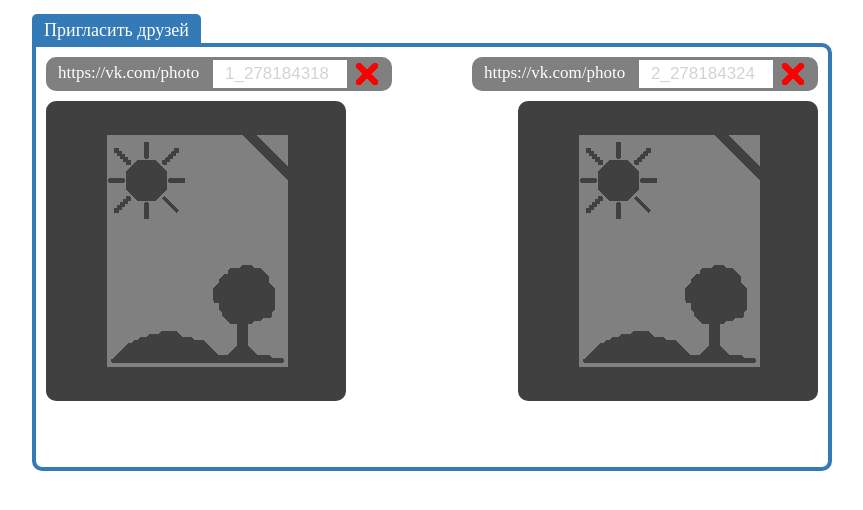
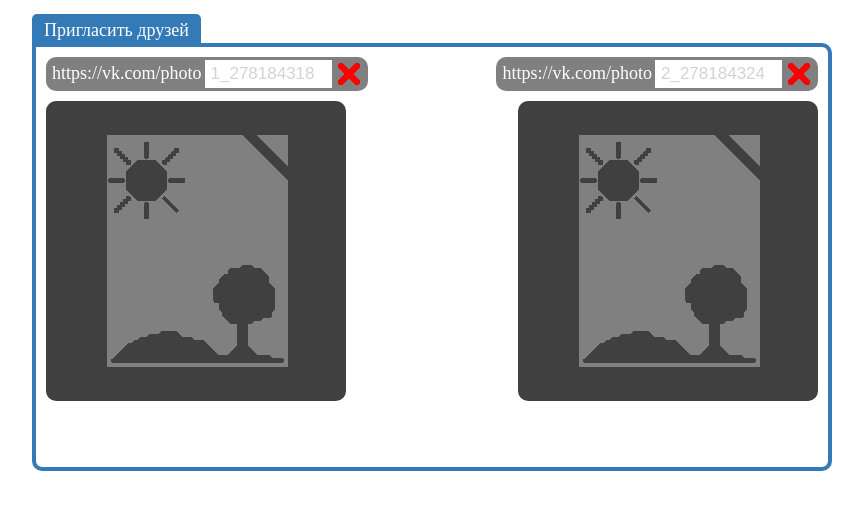
Before and after one commit to Smurfik997/smurfik997.github.io, a PHP site: page / in a window 1280 px wide. Shown: the top 510 px of the page, without its empty margins (208-1071 px from the left). Run offline with PHP 8.4, Linux system fonts and the light colour scheme; some libraries are stand-ins or nearby versions.

Commit message:
modified:   css/style.css 	modified:   index.html 	modified:   js/api.js

```diff
--- a/css/style.css
+++ b/css/style.css
@@ -2,8 +2,6 @@
 .head
 {
     margin-top: 20px;
-    min-width: 800px;
-    max-height: 480px;
     width: 800px;
     height: 480px;
     padding-right: 15px;
@@ -49,10 +47,9 @@ a
     border-bottom-left-radius: 10px;
     color: white;
     background-color: gray;
-    font-size: 17px;
-    padding: 6px 12px;
+    font-size: 18px;
+    padding: 6px 0px 6px 6px;
     height: 22px;
-    width: 140px;
     float: left;
 }
 .link_end
@@ -63,10 +60,9 @@ a
     color: white;
     background-color: gray;
     font-size: 17px;
-    padding: 6px;
+    padding: 6px 8px 6px 3px;
     height: 22px;
-    width: 30px;
-    float: right;
+    float: left;
 }
 input
 {
@@ -74,9 +70,10 @@ input
     border: 3px solid gray;
     background-color: white;
     text-align: left;
+    float: left;
     color: gray;
     font-size: 17px;
-    padding: 6px 12px;
+    padding: 6px;
     height: 34px;
-    width: 140px;
+    width: 133px;
 }
--- a/index.html
+++ b/index.html
@@ -6,58 +6,25 @@
         <script src="https://vk.com/js/api/xd_connection.js?2" type="text/javascript"></script>
         <script scr="js/jquery-2.1.1.js"></script>
         <link rel="stylesheet" type="text/css" href="css/style.css">
-        <script src="js/api.js" type="text/javascript">
-          /*function check1()
-          {
-            $url1 = document.getElementById("photo1_url").value;
-            VK.api('photos.getById', {photos: $url1, v: '5.34'}, function(data) {
-            if (data.response && data.response.length > 0) {
-            $id1 = data.response[0].id;
-            $owner_id1 = data.response[0].owner_id;
-            $photo1 = data.response[0].photo_604;
-            document.getElementById("photo1_view").src = $photo1;
-            document.getElementById("checked1").src = 'images/okey.png';
-            } else {
-            document.getElementById("photo1_view").src = 'images/nofoto.png';
-            document.getElementById("checked1").src = 'images/fail.png';
-            }
-            });
-          }
-          function check2()
-          {
-            $url2 = document.getElementById("photo2_url").value;
-            VK.api('photos.getById', {photos: $url2, v: '5.34'}, function(data) {
-            if (data.response && data.response.length > 0) {
-            $id2 = data.response[0].id;
-            $owner_id2 = data.response[0].owner_id;
-            $photo2 = data.response[0].photo_604;
-            document.getElementById("photo2_view").src = $photo2;
-            document.getElementById("checked2").src = 'images/okey.png';
-            } else {
-            document.getElementById("photo2_view").src = 'images/nofoto.png';
-            document.getElementById("checked2").src = 'images/fail.png';
-            }
-            });
-          }*/
-        </script>
+        <script src="js/api.js" type="text/javascript"></script>
     </head>
     <body>
         <div id="Security">
             <div id="head" class="head">
                 <a onClick="invite()" class="button">Пригласить друзей</a><br>
                 <div class="block_content" style="margin-top: 2px">
-                    <div id="photo1" style="float: left">
-                        <div class="link">https://vk.com/photo</div>
-                        <input id="photo1_url" onkeyup="check1()" style="color: lightgray" value="1_278184318" onblur="if(this.value==''){this.value='1_278184318';this.style.color ='lightgray';}" onfocus="if(this.value=='1_278184318'){this.value='';this.style.color = 'gray'}"></input>
+                    <div id="photo1" style="float: left;">
+                        <a class="link">https://vk.com/photo</a>
+                        <input id="photo1_url" onkeyup="check1()" style="color: lightgray;" value="1_278184318" onblur="if(this.value==''){this.value='1_278184318';this.style.color ='lightgray';}" onfocus="if(this.value=='1_278184318'){this.value='';this.style.color = 'gray'}"></input>
                         <div class="link_end"><img src="images/fail.png" width="22px" height="22px" id="checked1"></img></div>
                     </div>
-                    <div id="photo2" style="float: right">
+                    <div id="photo2" style="float: right;">
                         <div class="link">https://vk.com/photo</div>
-                        <input id="photo2_url" onkeyup="check2()" style="color: lightgray" value="2_278184324" onblur="if(this.value==''){this.value='2_278184324';this.style.color ='lightgray';}" onfocus="if(this.value=='2_278184324'){this.value='';this.style.color = 'gray'}"></input>
+                        <input id="photo2_url" onkeyup="check2()" style="color: lightgray;" value="2_278184324" onblur="if(this.value==''){this.value='2_278184324';this.style.color ='lightgray';}" onfocus="if(this.value=='2_278184324'){this.value='';this.style.color = 'gray'}"></input>
                         <div class="link_end"><img src="images/fail.png" width="22px" height="22px" id="checked2"></img></div>
                     </div>
                     <div id="photo1_block" style="float: left; height: 380px; width: 380px;">
-                      <img style="margin-top: 10px; border: 0px solid gray; border-radius: 10px;" height="300px" width="300px" src="images/nofoto.png" id="photo1_view"></img>
+                      <img style="float: left; margin-top: 10px; border: 0px solid gray; border-radius: 10px;" height="300px" width="300px" src="images/nofoto.png" id="photo1_view"></img>
                     </div>
                     <div id="photo2_block" style="float: right; height: 380px; width: 380px;">
                       <img style="float: right; margin-top: 10px; border: 0px solid gray; border-radius: 10px;" height="300px" width="300px" src="images/nofoto.png" id="photo2_view"></img>
```
Also changed, not shown: js/api.js (indentation only).
